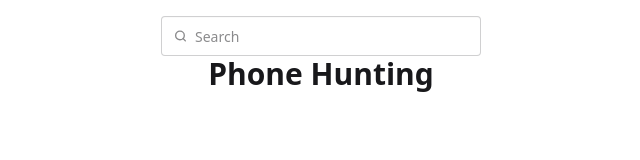
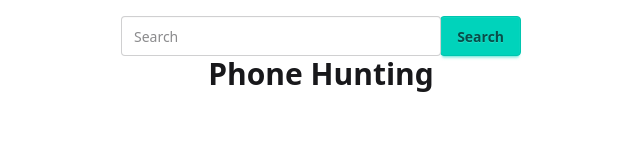
Before and after one commit to Maha-bub/Phone_hunter_with_API, a plain HTML site: page index.html in a window 1280 px wide. Shown: the whole page, without its empty margins (319-959 px from the left). Drawn offline with nearby package versions, Linux system fonts and the light colour scheme; no server answers.

Commit message:
adding search input field and search button

```diff
--- a/index.html
+++ b/index.html
@@ -16,25 +16,11 @@
 
     <main class="container text-center px-4 mt-4 justify-center">
       <!-- search section -->
-      <label class="input">
-        <svg
-          class="h-[1em] opacity-50"
-          xmlns="http://www.w3.org/2000/svg"
-          viewBox="0 0 24 24"
-        >
-          <g
-            stroke-linejoin="round"
-            stroke-linecap="round"
-            stroke-width="2.5"
-            fill="none"
-            stroke="currentColor"
-          >
-            <circle cx="11" cy="11" r="8"></circle>
-            <path d="m21 21-4.3-4.3"></path>
-          </g>
-        </svg>
-        <input type="search" required placeholder="Search" />
-      </label>
+      <div class="">
+        <input class="input" type="search" required placeholder="Search" />
+        <button class="btn btn-accent ml-[-5px]">Search</button>
+      </div>
+
       <h3 class="text-3xl font-bold">Phone Hunting</h3>
       <section class="text-center">
         <div>
```
